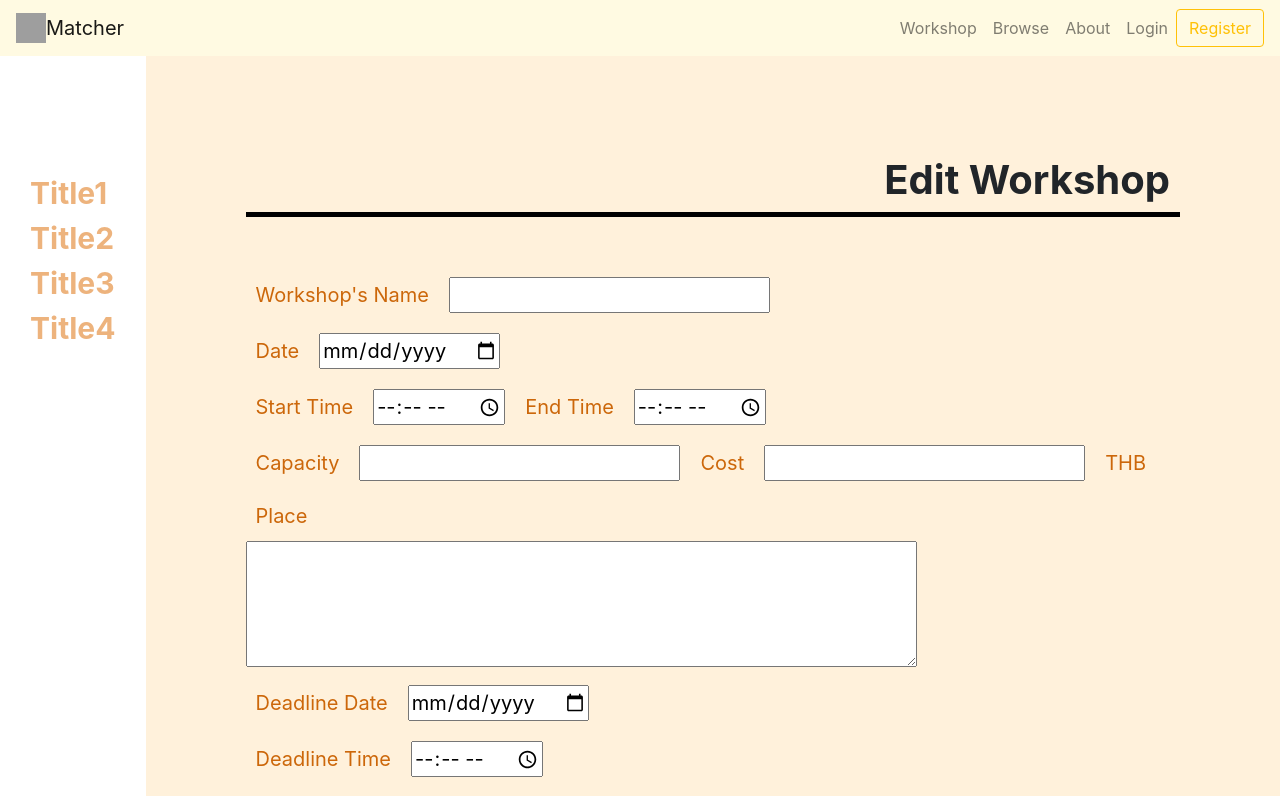
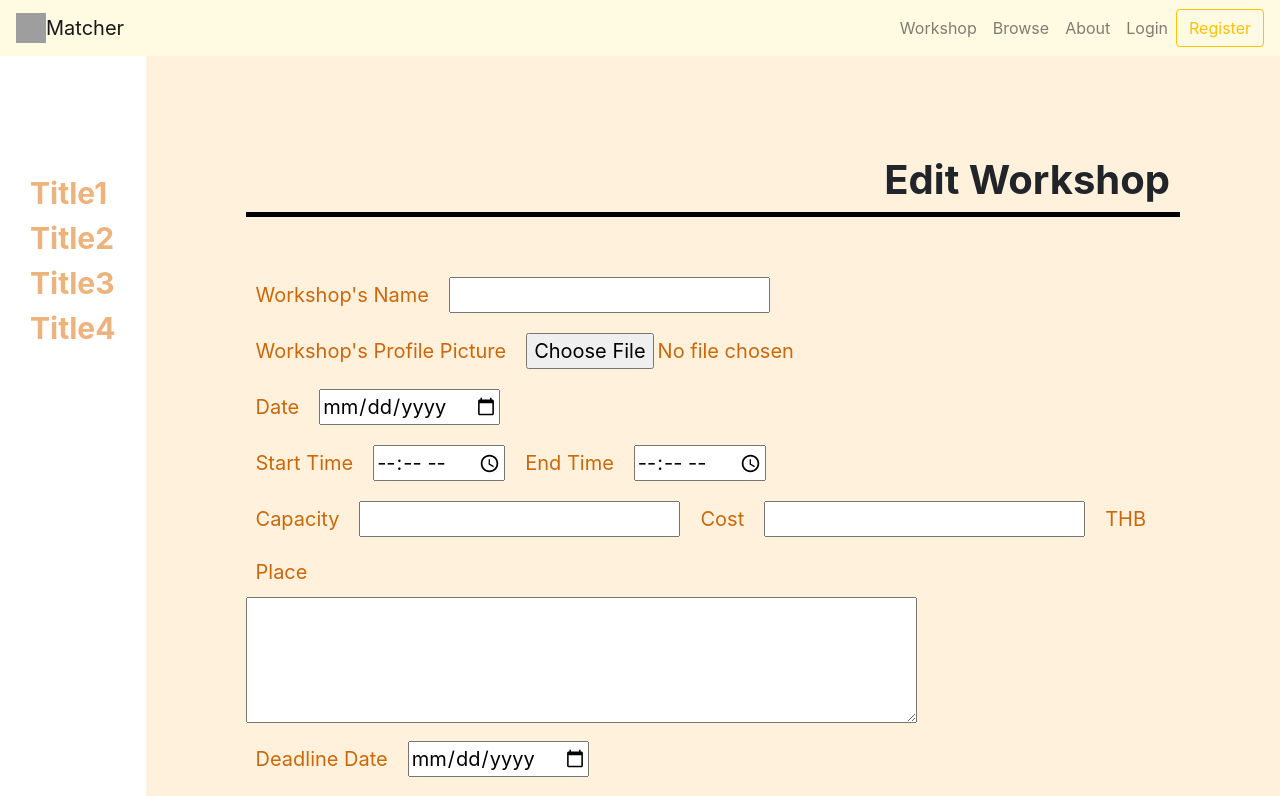
Before and after one commit to 2110423-2019-2/sec1_TerkyCompany-Frontend, a React (Create React App) app: page /workshopeditor in a window 1280 px wide. Shown: the top 796 px of the page. Built offline with nearby package versions, Linux system fonts and the light colour scheme; grey boxes are pictures that could not be loaded.

Commit message:
Add file upload button

```diff
--- a/src/Components/Workshop_editor/WorkshopEditorPage.js
+++ b/src/Components/Workshop_editor/WorkshopEditorPage.js
@@ -51,6 +51,9 @@ class Workshoplistpage extends Component {
                             <label>Workshop's Name</label>
                             <input type="text" name="workshopname" />
                             <br />
+                            <label>Workshop's Profile Picture</label>
+                            <input type="file" name="workshoppic" />
+                            <br />
                             <label>Date</label>
                             <input type="date" name="date" />
                             <br />
```
